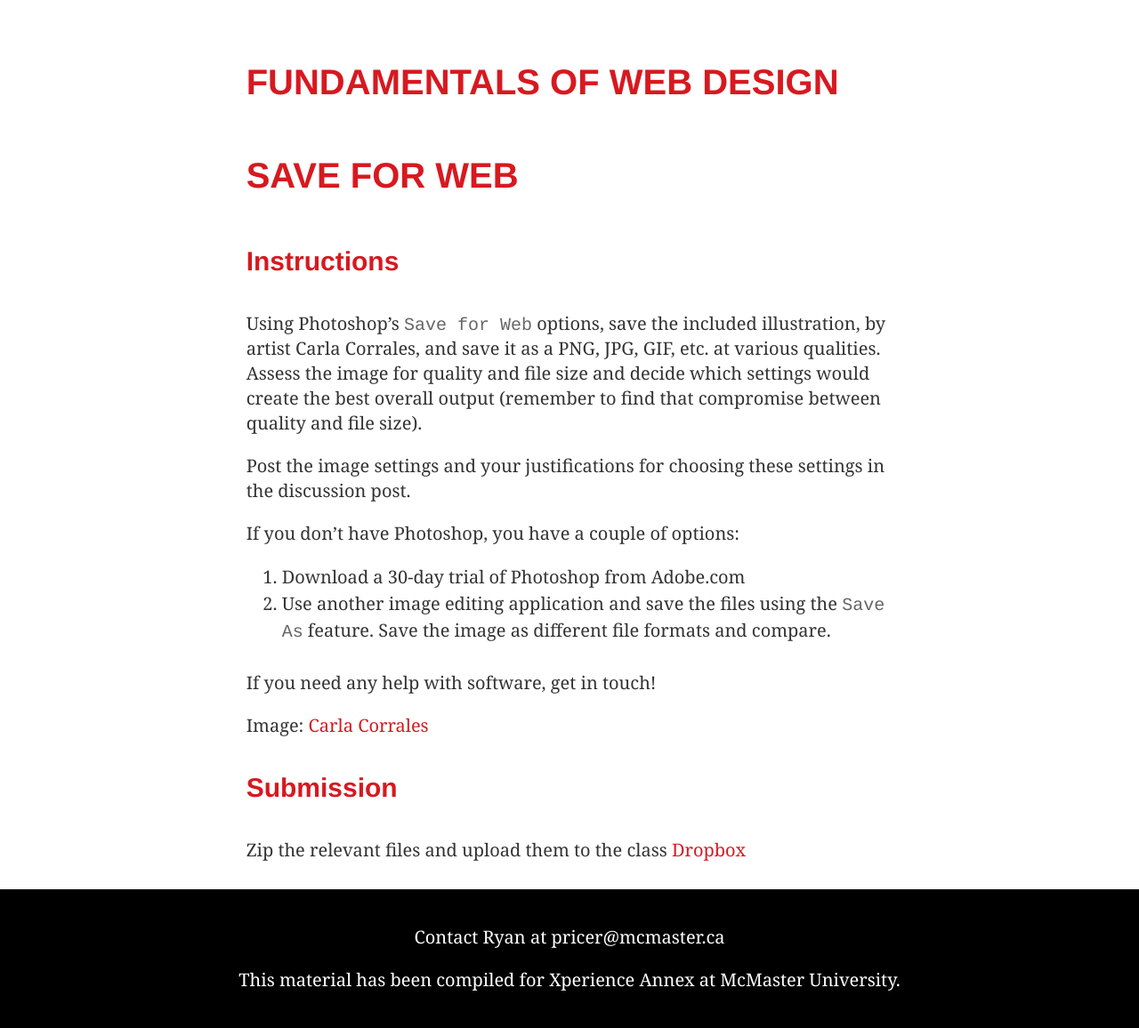
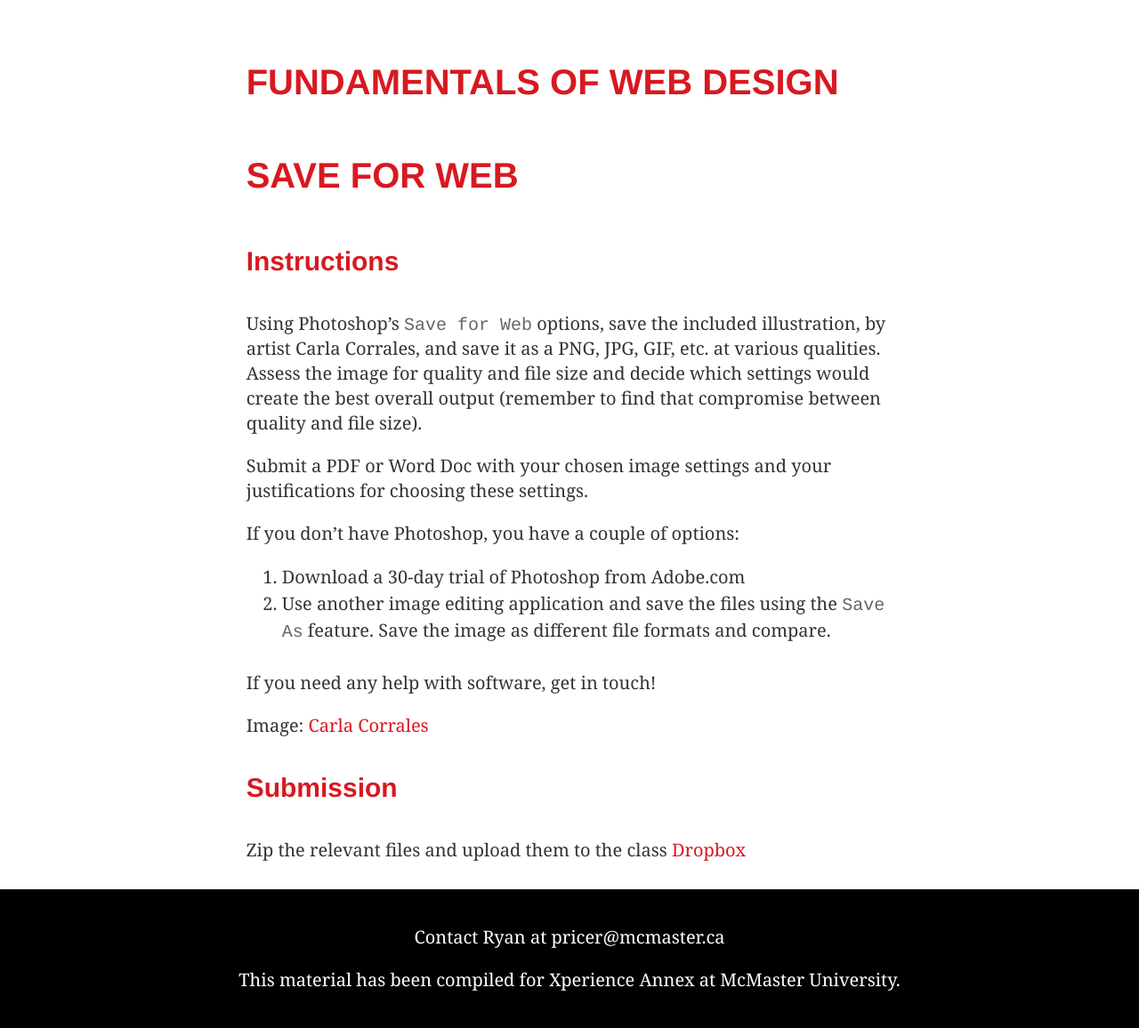
Before and after one commit to ryanwprice/xperience-annex, a Jekyll site: the page built from activities/save-for-web.md, in a window 1280 px wide. Shown: the whole page at 89% size. Built offline with Jekyll 4.4.1, drawn with Linux system fonts in a browser that asks for light colours.

Commit message:
Updated save-for-web.md

```diff
--- a/activities/save-for-web.md
+++ b/activities/save-for-web.md
@@ -1,13 +1,14 @@
 ---
 title: Save for Web
-graded: y
+graded: 'y'
+published: true
 ---
 
 ## Instructions
 
 Using Photoshop’s `Save for Web` options, save the included illustration, by artist Carla Corrales, and save it as a PNG, JPG, GIF, etc. at various qualities. Assess the image for quality and file size and decide which settings would create the best overall output (remember to find that compromise between quality and file size).
 
-Post the image settings and your justifications for choosing these settings in the discussion post.
+Submit a PDF or Word Doc with your chosen image settings and your justifications for choosing these settings.
 
 If you don’t have Photoshop, you have a couple of options:
 
```
